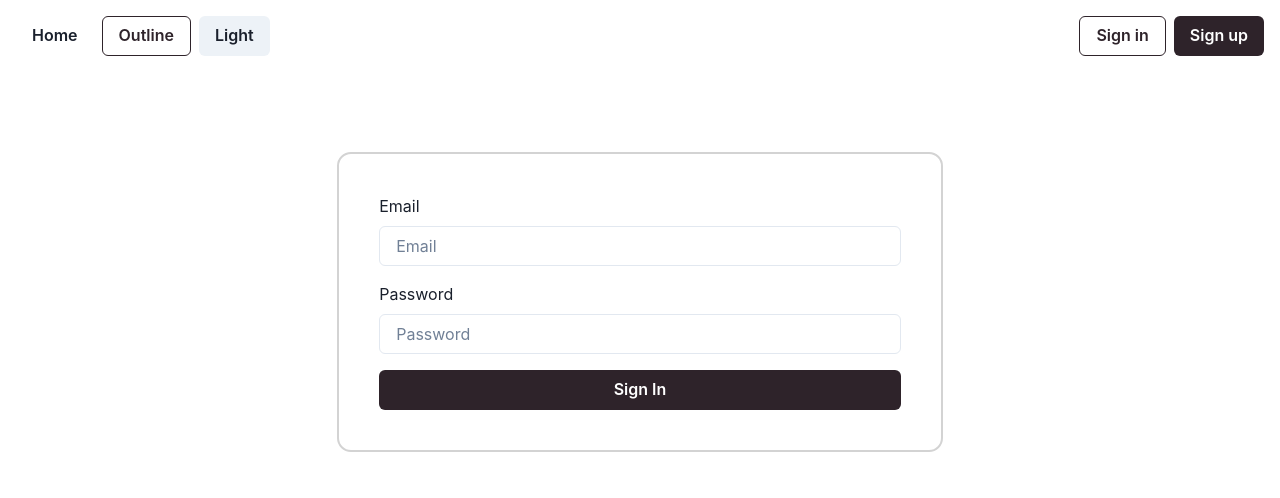
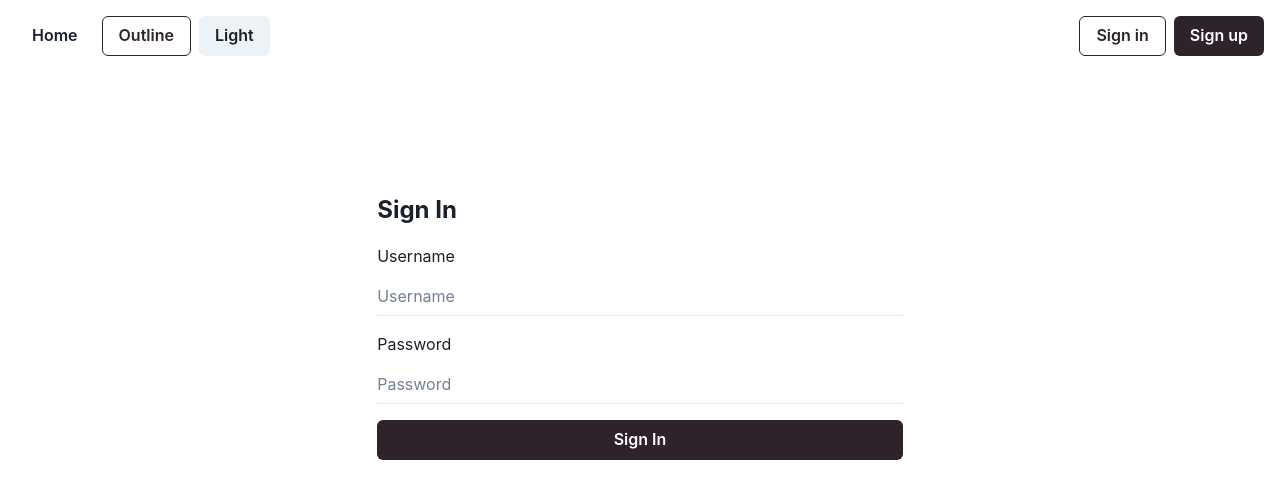
Before and after one commit to cyrll29/harum-ph-website, a Next.js app: page /auth/sign-in in a window 1280 px wide. Shown: the top 498 px of the page. Built offline with nearby package versions, Linux system fonts and the light colour scheme.

Commit message:
update: add form fields to sign-up and form layout

```diff
--- /dev/null
+++ b/src/app/(public)/auth/layout.js
@@ -0,0 +1,14 @@
+import React from 'react'
+import { Container, Flex } from '@chakra-ui/react'
+
+const FormLayout = ({ children }) => {
+  return (
+    <Container variant='authForm'>
+      <Flex direction={'column'} rowGap={4}>
+        {children}
+      </Flex>
+    </Container>
+  )
+}
+
+export default FormLayout
--- a/src/app/(public)/auth/sign-in/page.js
+++ b/src/app/(public)/auth/sign-in/page.js
@@ -3,7 +3,7 @@
 // UI Related
 import React from 'react';
 import { useForm } from 'react-hook-form';
-import { Container, Button } from '@chakra-ui/react';
+import { Button, Text } from '@chakra-ui/react';
 
 // Functions
 import { generateFormField } from '@/components/forms/utils/generateFormField'
@@ -17,7 +17,8 @@ const SignIn = () => {
   }
 
   return (
-    <Container my={20} p={10} border='2px solid lightgray' borderRadius={14}>
+    <>
+      <Text fontSize='2xl' fontWeight='bold'>Sign In</Text>
       <form onSubmit={handleSubmit(onSubmit)} className='flex flex-col gap-4'>
         {
           SignInForms.map((form, i) => (
@@ -26,7 +27,7 @@ const SignIn = () => {
         }
         <Button type='submit' variant='primary'>Sign In</Button>
       </form>
-    </Container>
+    </>
   )
 }
 
--- a/src/app/(public)/auth/sign-up/page.js
+++ b/src/app/(public)/auth/sign-up/page.js
@@ -3,7 +3,7 @@
 // UI Related
 import React from 'react'
 import { useForm } from 'react-hook-form'
-import { Container, Button } from '@chakra-ui/react'
+import { Button, Text } from '@chakra-ui/react'
 
 // Functions
 import { generateFormField } from '@/components/forms/utils/generateFormField'
@@ -11,14 +11,24 @@ import { generateFormField } from '@/components/forms/utils/generateFormField'
 // Utils
  import { SignUpForms } from '../utils/formFIelds'
 
+/**
+ * A page for signing up.
+ *
+ * Displays a form with fields for First Name, Last Name, Phone Number, Username, Email, and Password.
+ * When the form is submitted, logs the form data to the console.
+ *
+ * @returns The SignUp page.
+ */
 const SignUp = () => {
   const { register, handleSubmit } = useForm()
+
   const onSubmit = (data) => {
     console.log(data)
   }
 
   return (
-    <Container my={20} p={10} border='2px solid' borderColor='secondary' borderRadius={14}>
+    <>
+      <Text fontSize='2xl' fontWeight='bold'>Sign Up</Text>
       <form onSubmit={handleSubmit(onSubmit)} className='flex flex-col gap-4'>
         {
           SignUpForms.map((form, i) => (
@@ -27,7 +37,7 @@ const SignUp = () => {
         }
         <Button type='submit' variant='primary'>Sign Up</Button>
       </form>
-    </Container>
+    </>
   )
 }
 
--- a/src/app/(public)/auth/utils/formFIelds.js
+++ b/src/app/(public)/auth/utils/formFIelds.js
@@ -1,8 +1,8 @@
 export const SignInForms = [
   {
-    fieldType: 'email',
-    title: 'Email',
-    fieldName: 'email'
+    fieldType: 'text',
+    title: 'Username',
+    fieldName: 'username'
   },
   {
     fieldType: 'password',
@@ -23,6 +23,16 @@ export const SignUpForms = [
     fieldName: 'lastName'
   },
   {
+    fieldType: 'tel',
+    title: 'Phone Number',
+    fieldName: 'phoneNumber'
+  },
+  {
+    fieldType: 'text',
+    title: 'Username',
+    fieldName: 'username'
+  },
+  {
     fieldType: 'email',
     title: 'Email',
     fieldName: 'email'
--- a/src/app/(public)/page.js
+++ /dev/null
@@ -1,9 +0,0 @@
-import React from 'react'
-
-const Home = () => {
-  return (
-    <div>Home</div>
-  )
-}
-
-export default Home
--- a/src/components/forms/formComponents/FormText.js
+++ b/src/components/forms/formComponents/FormText.js
@@ -10,7 +10,7 @@ const FormText = ({
   return (
     <Box display={'flex'} flexDirection={'column'} rowGap={2}>
       <Text>{title}</Text>
-      <Input {...register(name)} placeholder={title} type={fieldType} />
+      <Input {...register(name)} placeholder={title} type={fieldType} variant='flushed'/>
     </Box>
   )
 }
--- a/src/components/forms/utils/generateFormField.js
+++ b/src/components/forms/utils/generateFormField.js
@@ -10,6 +10,7 @@
   switch (fieldType) {
     case 'email':
     case 'password':
+    case 'tel':
     case 'text':
       return (
         <FormText
--- a/src/theme.js
+++ b/src/theme.js
@@ -1,4 +1,4 @@
-import { extendTheme, defineStyle, defineStyleConfig } from "@chakra-ui/react";
+import { extendTheme, defineStyle, defineStyleConfig, Container } from "@chakra-ui/react";
 // -------------------------------------------------- Button Theme ---------------------------------------------------
 const primaryVariantButton = defineStyle({
   bg: 'secondary',
@@ -24,6 +24,19 @@ const buttonTheme = defineStyleConfig({
   variants: {
     primary: primaryVariantButton,
     outline: outlineVariantButton,
+  }
+})
+
+// ------------------------------------------------- Container Theme -------------------------------------------------
+
+const authVariant = defineStyle({
+  my: 20,
+  p: 10,
+})
+
+const containerTheme = defineStyleConfig({
+  variants: {
+    authForm: authVariant,
   }
 })
 
@@ -72,6 +85,7 @@ const theme = extendTheme({
   },
   components: {
     Button: buttonTheme,
+    Container: containerTheme
   }
 })
 
```
